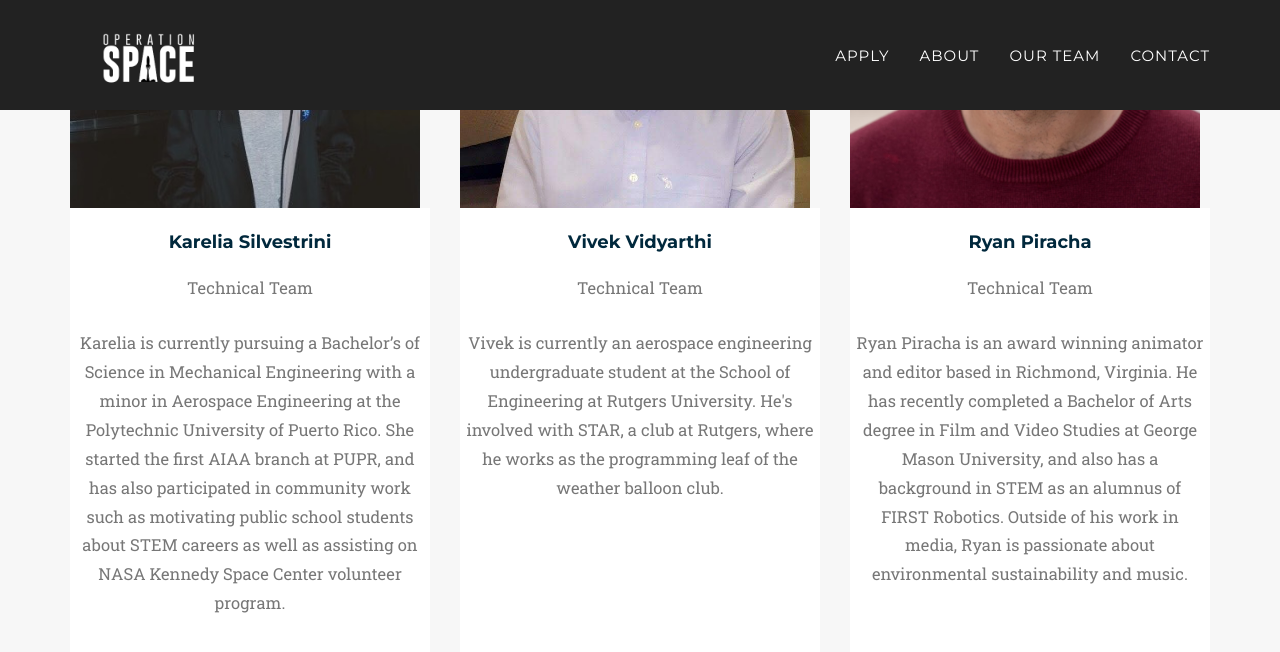
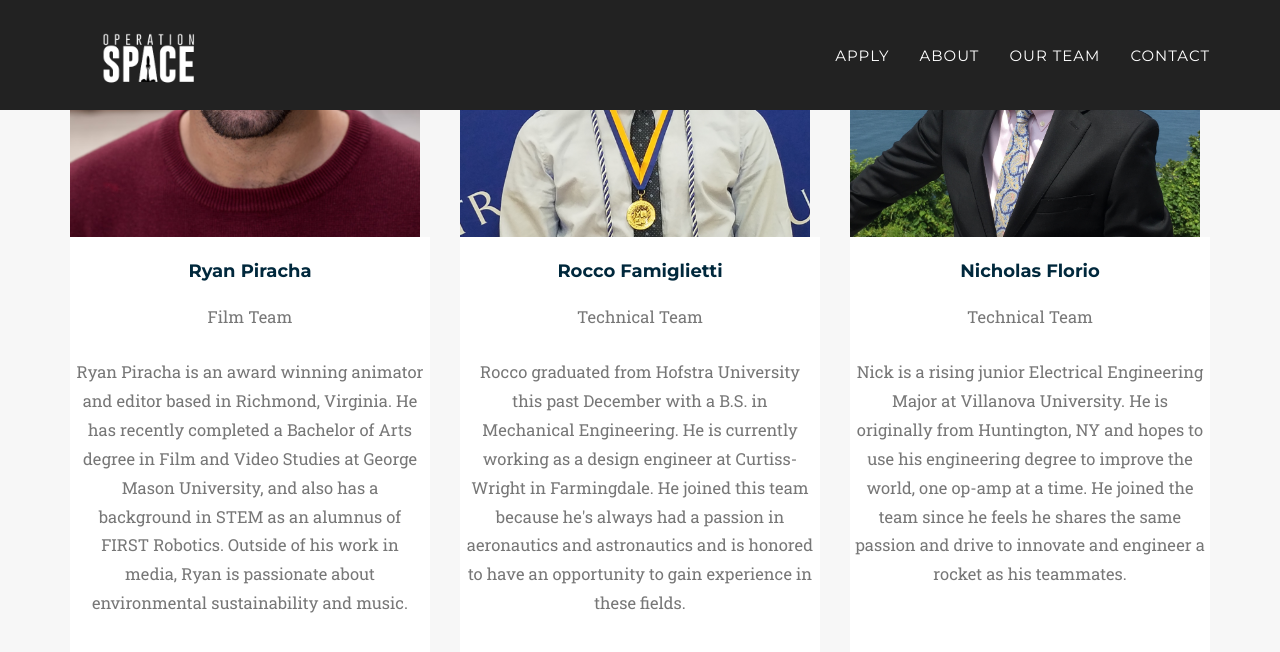
Before and after one commit to HughFerg/operation-space, a Jekyll site: the page built from _2017_pages/team.html, in a window 1280 px wide and 900 px high, scrolled down 4084 px, cut to the strip 0-747 px from the top of the window. Shown: the top 652 px of the strip. Built offline with Jekyll 4.4.1, drawn with Linux system fonts in a browser that asks for light colours; nearby versions of some CDN libraries; some web fonts are replaced; library files that are not in the unit come from our copies; some of the changed text lies outside the part shown.

Commit message:
added team  and fixed spelling

```diff
--- a/2017_teams/_posts/2017-05-31-team-10-RyanP.markdown
+++ b/2017_teams/_posts/2017-05-31-team-10-RyanP.markdown
@@ -1,7 +1,7 @@
 ---
 title: Ryan Piracha
 name: Ryan Piracha
-subtitle: Technical Team
+subtitle: Film Team
 layout: 2017_default
 img: RyanPHeadshot.png
 thumbnail: RyanPHeadshot.png
--- a/2017_teams/_posts/2017-05-31-team-14-Tim.markdown
+++ b/2017_teams/_posts/2017-05-31-team-14-Tim.markdown
@@ -7,3 +7,4 @@
 thumbnail: TimHeadshot.jpg
 alt: TimHeadshot.jpg
 description: Timothy is a rising senior at Rose-Hulman Institute of Technology, where he is studying a double major of Mechanical Engineering and Computer Science with an emphasis on controls, and algorithm applications. Hailing from Columbus, OH, Timothy is exciting to be joining the team to follow his passion for applied aerospace engineering. When not working with the team, Timothy plays a strong game of ping-pong, and will be spending his summer in Indianapolis, IN, working for Raytheon.
+---
```
Also changed, not shown: 2017_teams/_posts/2017-05-31-team-10-Rocco.markdown (added, +10 -0 lines), css/2017_style/img/team/RoccoHeadshot.jpg (added).
